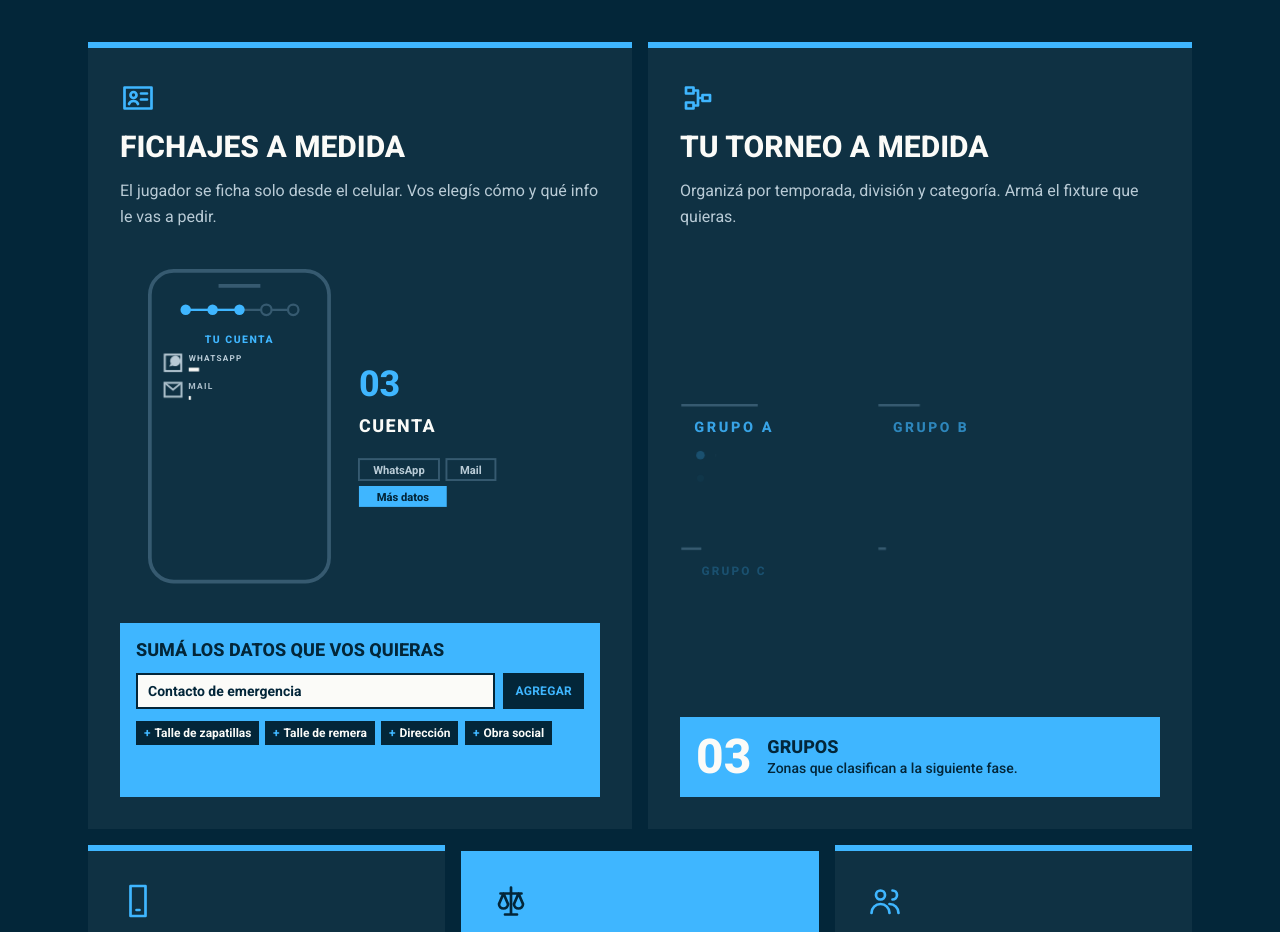
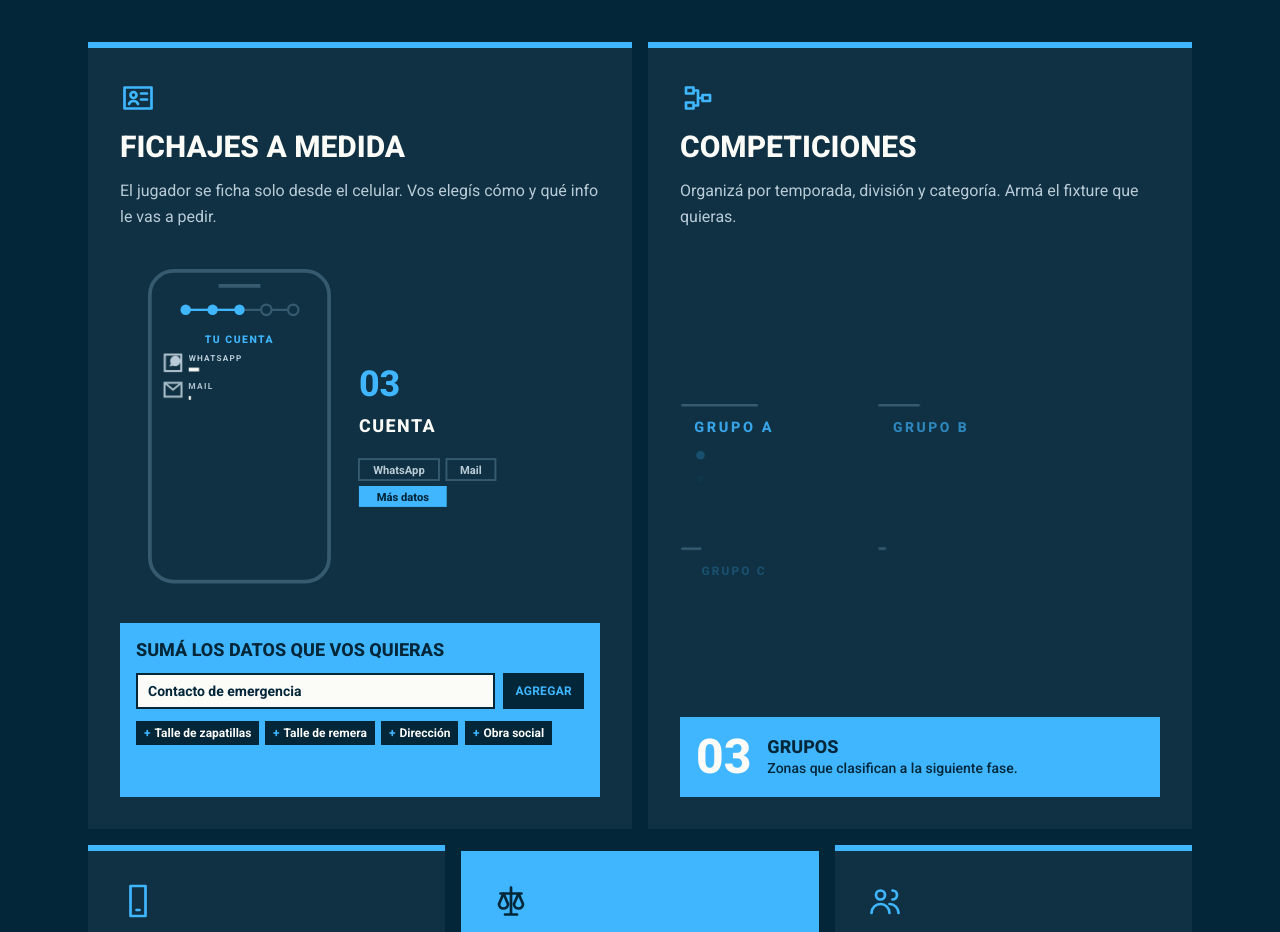
Before and after one commit to WeballCode/weball-landing, a React (Vite) app: page / in a window 1280 px wide. Shown: the part 1960-2892 px from the top of the page. Built offline with nearby package versions, Linux system fonts and the light colour scheme.

Commit message:
Competiciones: nuevo título del módulo de torneos

```diff
--- a/src/components/Modules.jsx
+++ b/src/components/Modules.jsx
@@ -17,7 +17,7 @@ const modules = [
   },
   {
     icon: 'competicion',
-    name: 'Tu torneo a medida',
+    name: 'Competiciones',
     text: 'Organizá por temporada, división y categoría. Armá el fixture que quieras.',
     extra: <FormatShowcase />,
   },
```
